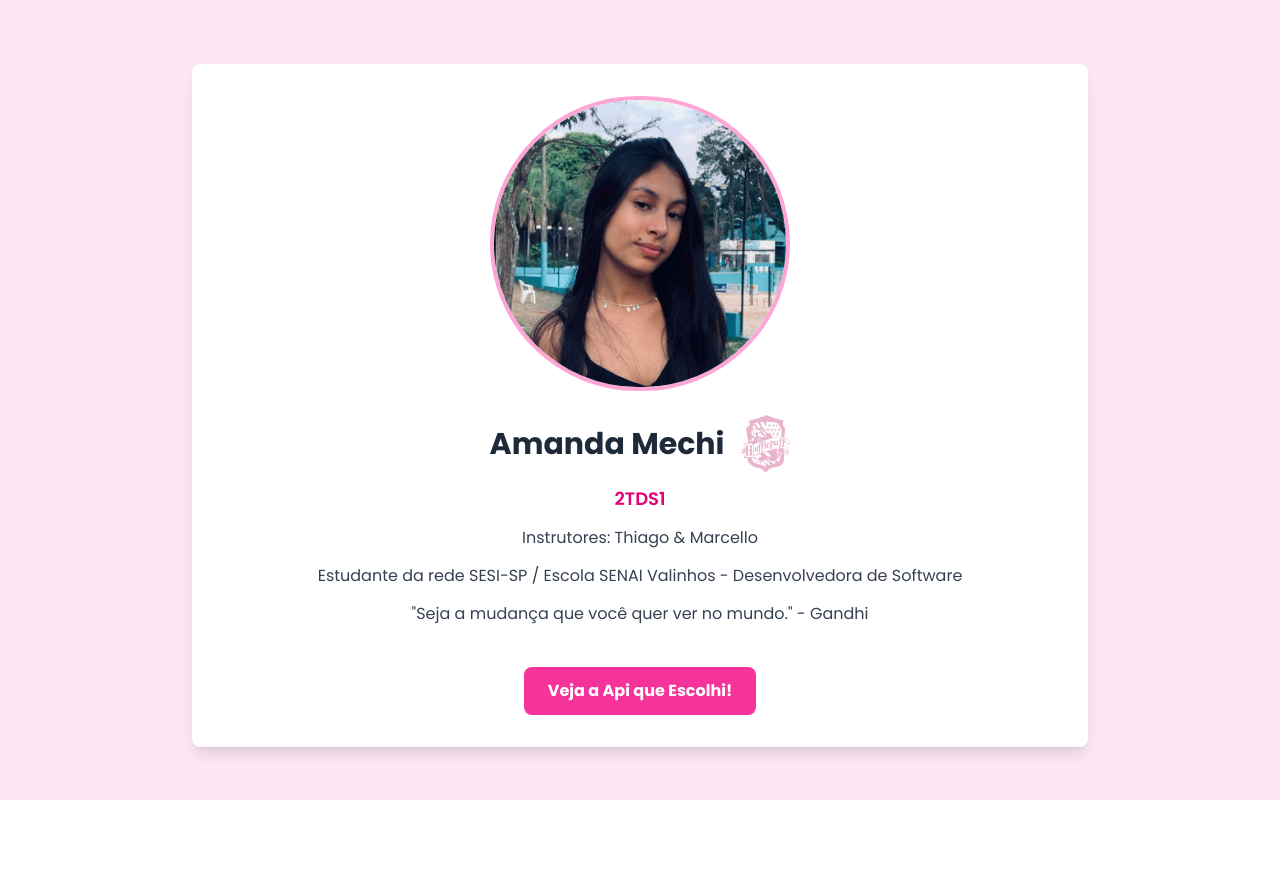
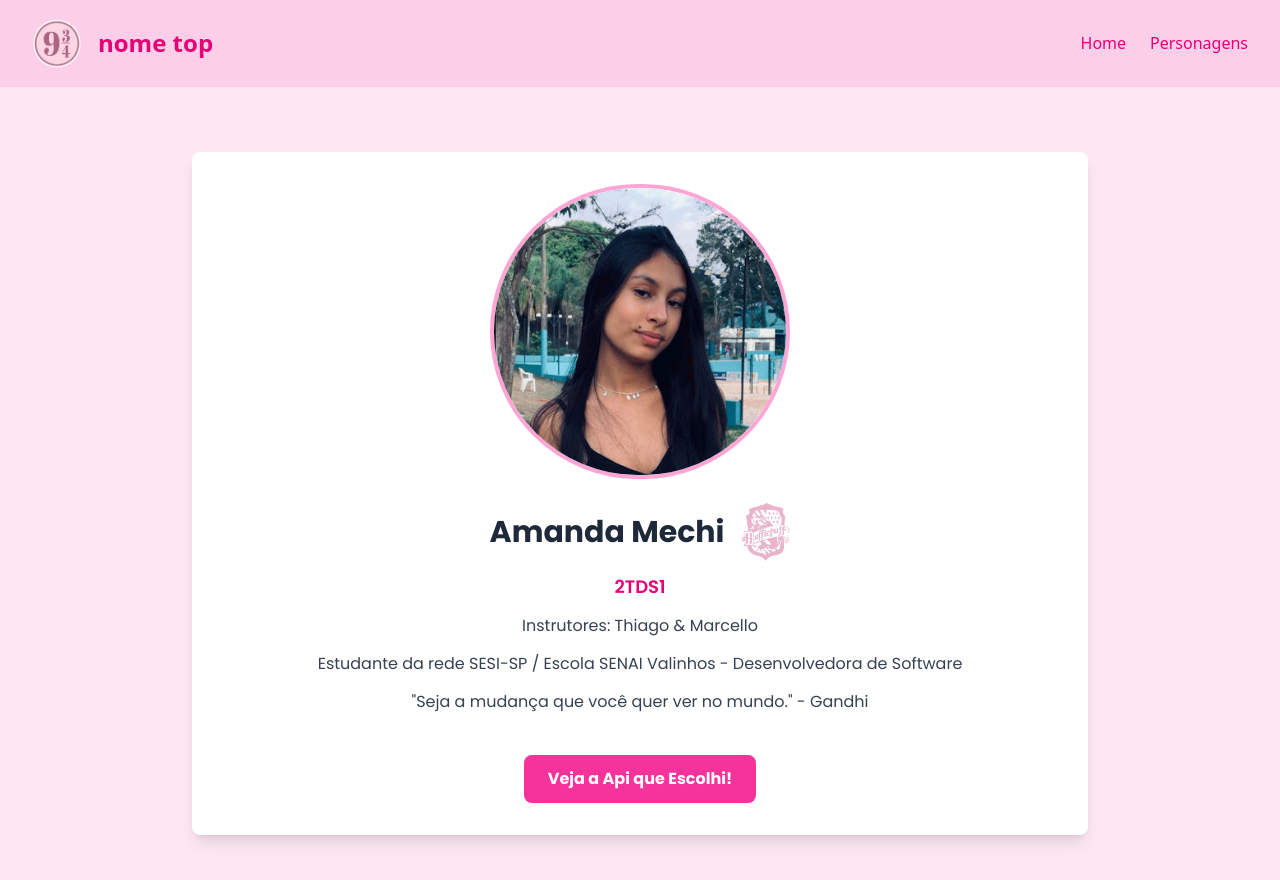
Before and after one commit to Amandamecchi/Projeto-Front, a Next.js app: page / in a window 1280 px wide. Shown: the top 880 px of the page. Before the commit the page ends 800 px from the top, so only its background shows below. Built offline with nearby package versions, Linux system fonts and the light colour scheme.

Commit message:
Add header

```diff
--- a/src/Components/Header.jsx
+++ b/src/Components/Header.jsx
@@ -0,0 +1,37 @@
+import Link from 'next/link';
+import Image from 'next/image';
+
+export default function Header() {
+    return (
+        <header className="bg-pink-200 shadow-[0_4px_10px_rgba(255,255,255,0.8)] border-b border-white/50">
+            <div className="max-w-7xl mx-auto px-4 sm:px-6 lg:px-8 py-4">
+                <div className="flex items-center justify-between">
+                    <div className="flex items-center space-x-4">
+                        <Image
+                            src="/image/plataformaa.png"
+                            alt="Logo"
+                            width={50}
+                            height={50}
+                            className="rounded-full"
+                        />
+                        <h1 className="text-2xl font-bold text-pink-600">nome top</h1>
+                    </div>
+                    <nav>
+                        <ul className="flex space-x-6">
+                            <li>
+                                <Link href="/" className="text-pink-600 hover:text-pink-800 font-medium">
+                                    Home
+                                </Link>
+                            </li>
+                            <li>
+                                <Link href="/informacao" className="text-pink-600 hover:text-pink-800 font-medium">
+                                    Personagens
+                                </Link>
+                            </li>
+                        </ul>
+                    </nav>
+                </div>
+            </div>
+        </header>
+    );
+}
--- a/src/app/layout.js
+++ b/src/app/layout.js
@@ -1,8 +1,9 @@
 import "./globals.css";
+import Header from "@/Components/Header";
 
 export const metadata = {
-  title: "Create Next App",
-  description: "Generated by create next app",
+  title: "Harry Potter World",
+  description: "Explore o universo mágico de Harry Potter",
   icons: {
     icon: "/image/movie.png",
   },
@@ -12,6 +13,7 @@ export default function RootLayout({ children }) {
   return (
     <html lang="pt-BR">
       <body>
+        <Header />
         {children}
       </body>
     </html>
--- a/src/app/personagem/[id]/page.jsx
+++ b/src/app/personagem/[id]/page.jsx
@@ -71,7 +71,6 @@ export default function PersonagemDetalhes() {
                     </div>
 
                     <div className="grid grid-cols-1 md:grid-cols-2 gap-8">
-                        {/* Imagem do personagem */}
                         <div className="flex justify-center">
                             {personagem.attributes.image ? (
                                 <img
@@ -86,7 +85,6 @@ export default function PersonagemDetalhes() {
                             )}
                         </div>
 
-                        {/* Detalhes do personagem */}
                         <div className="space-y-4">
                             <div className="grid grid-cols-1 gap-3">
                                 <div className="bg-gray-50 p-3 rounded">
@@ -140,7 +138,6 @@ export default function PersonagemDetalhes() {
                                 </div>
                             </div>
 
-                            {/* Informações adicionais */}
                             {personagem.attributes.alias_names && personagem.attributes.alias_names.length > 0 && (
                                 <div className="bg-blue-50 p-4 rounded-lg">
                                     <strong className="text-gray-800">Apelidos:</strong>
@@ -176,7 +173,6 @@ export default function PersonagemDetalhes() {
                         </div>
                     </div>
 
-                    {/* Link para Wiki */}
                     {personagem.attributes.wiki && (
                         <div className="mt-8 text-center">
                             <a
```
